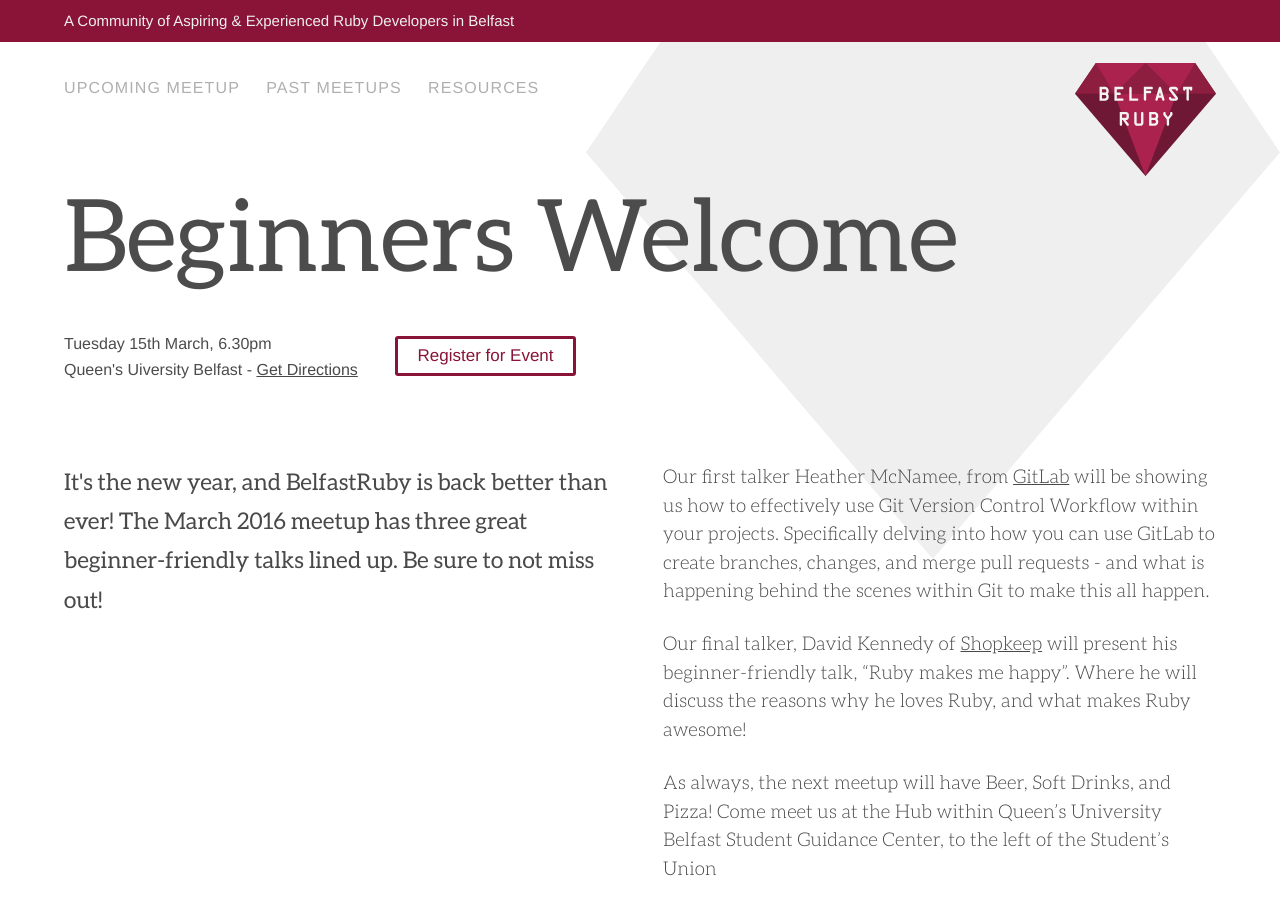
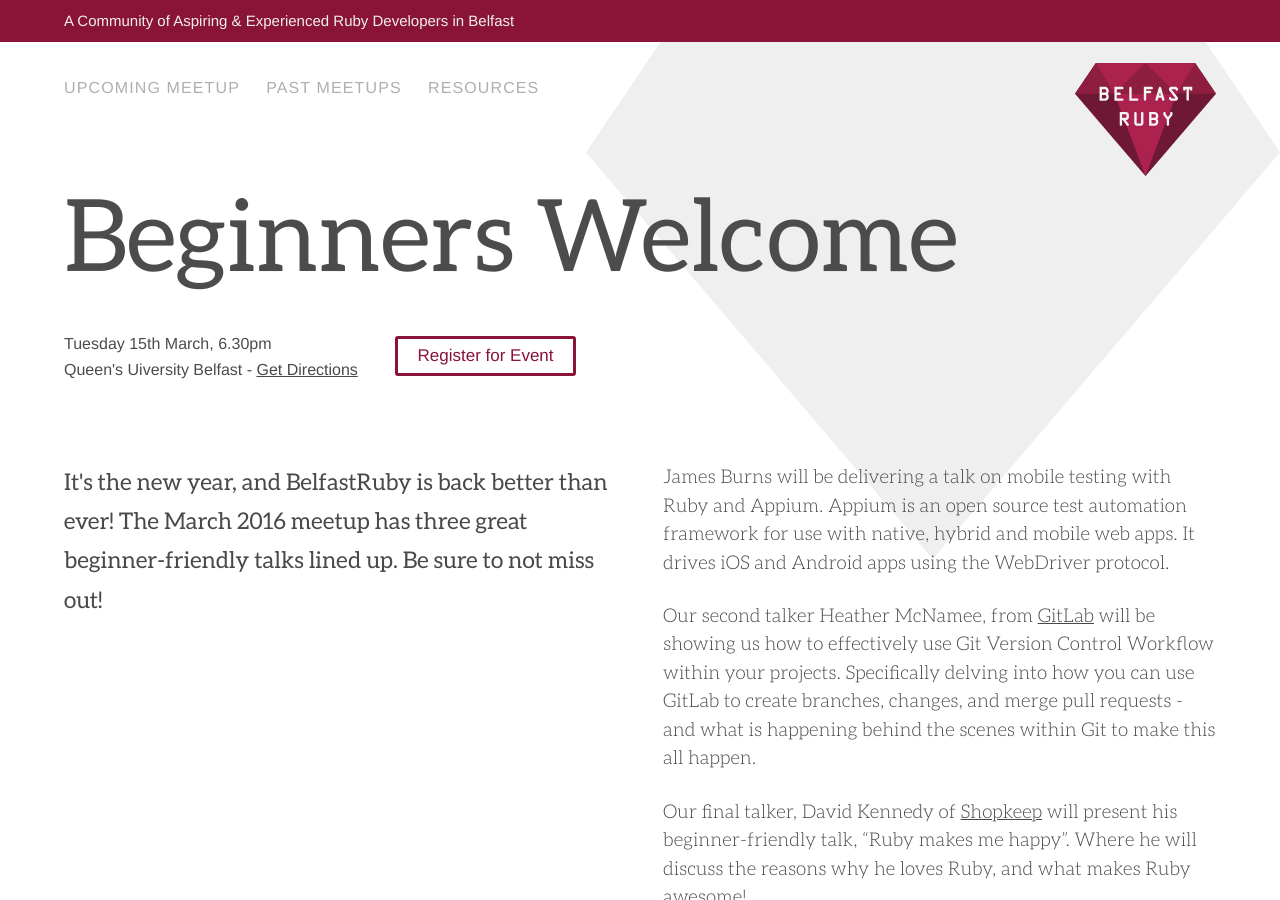
Before and after one commit to belfastruby/belfastruby.github.io, a Jekyll site: the page built from _posts/2016-03-01-beginners-welcome.markdown, in a window 1280 px wide and 900 px high. Built offline with Jekyll 4.4.1, drawn with Linux system fonts in a browser that asks for light colours; nearby versions of some CDN libraries; Markdown is read by kramdown in place of the engine named in the settings.

Commit message:
Add Ruby and appium talk

```diff
--- a/_posts/2016-03-01-beginners-welcome.markdown
+++ b/_posts/2016-03-01-beginners-welcome.markdown
@@ -14,7 +14,9 @@
 
 ---
 
-Our first talker Heather McNamee, from [GitLab](https://about.gitlab.com/) will be showing us how to effectively use Git Version Control Workflow within your projects. Specifically delving into how you can use GitLab to create branches, changes, and merge pull requests - and what is happening behind the scenes within Git to make this all happen.
+James Burns will be delivering a talk on mobile testing with Ruby and Appium. Appium is an open source test automation framework for use with native, hybrid and mobile web apps. It drives iOS and Android apps using the WebDriver protocol.
+
+Our second talker Heather McNamee, from [GitLab](https://about.gitlab.com/) will be showing us how to effectively use Git Version Control Workflow within your projects. Specifically delving into how you can use GitLab to create branches, changes, and merge pull requests - and what is happening behind the scenes within Git to make this all happen.
 
 Our final talker, David Kennedy of [Shopkeep](http://www.shopkeep.com/) will present his beginner-friendly talk, "Ruby makes me happy". Where he will discuss the reasons why he loves Ruby, and what makes Ruby awesome!
 
```
